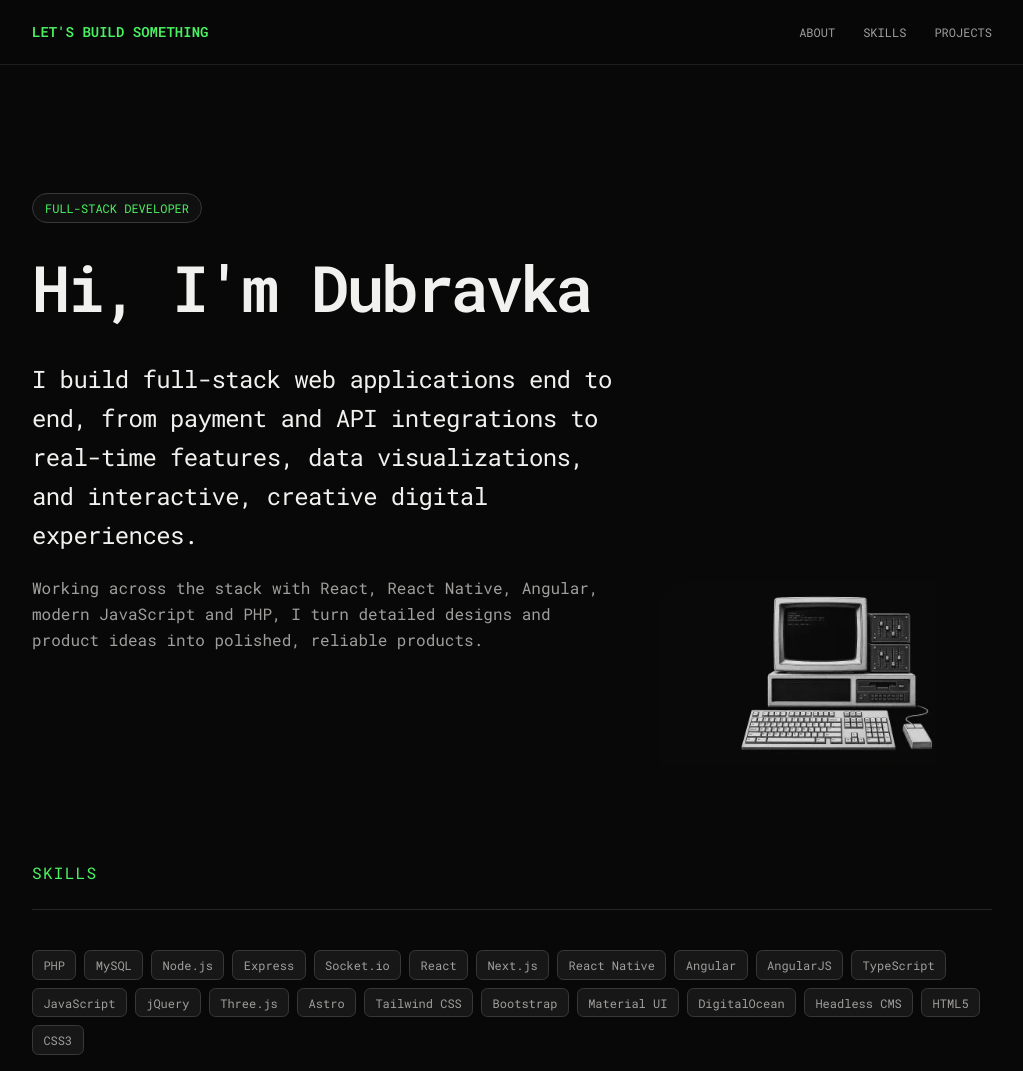
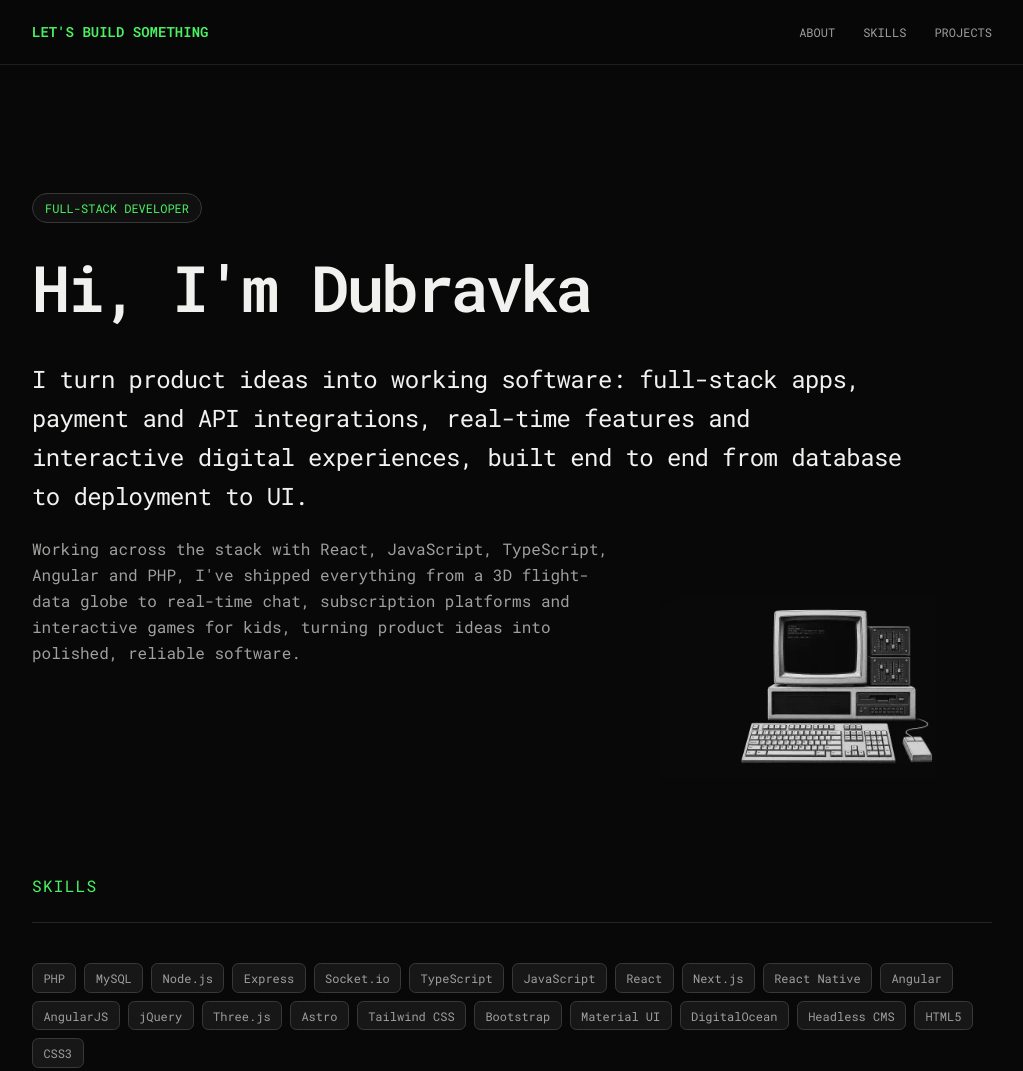
Before and after one commit to duda1304/portfolio, an Astro site: page / in a window 1280 px wide. Shown: the top 1071 px of the page, without its empty margins (128-1151 px from the left). Built offline with nearby package versions, Linux system fonts and the light colour scheme; Astro itself is replaced by a stand-in of ours.

Commit message:
text edits

```diff
--- a/src/components/MediaCarousel.astro
+++ b/src/components/MediaCarousel.astro
@@ -14,11 +14,11 @@ const base = import.meta.env.BASE_URL.replace(/\/$/, "");
 <div class="carousel" data-carousel tabindex="0" role="region" aria-label={`${label} media gallery`}>
   <div class="overflow-hidden rounded-md border border-line bg-surface">
     {media.map((item, index) => (
-      <figure data-slide hidden={index !== 0} class="aspect-4/3 w-full">
+      <figure data-slide hidden={index !== 0} class="w-full">
         {item.type === "image" ? (
-          <img src={`${base}${item.src}`} alt={item.alt} loading="lazy" decoding="async" class="h-full w-full object-contain" />
+          <img src={`${base}${item.src}`} alt={item.alt} loading="lazy" decoding="async" class="block h-auto w-full" />
         ) : (
-          <video src={`${base}${item.src}`} aria-label={item.alt} controls preload="none" playsinline class="h-full w-full object-contain"></video>
+          <video src={`${base}${item.src}`} aria-label={item.alt} controls preload="metadata" playsinline class="block h-auto w-full"></video>
         )}
       </figure>
     ))}
--- a/src/data/portfolio.ts
+++ b/src/data/portfolio.ts
@@ -18,9 +18,10 @@ export type Project = {
 export const skills = [
   "PHP", "MySQL",
   "Node.js", "Express", "Socket.io",
+  "TypeScript", "JavaScript",
   "React", "Next.js", "React Native",
   "Angular", "AngularJS",
-  "TypeScript", "JavaScript", "jQuery",
+  "jQuery",
   "Three.js", "Astro",
   "Tailwind CSS", "Bootstrap", "Material UI",
   "DigitalOcean", "Headless CMS",
--- a/src/pages/index.astro
+++ b/src/pages/index.astro
@@ -46,11 +46,11 @@ const baseUrl = import.meta.env.BASE_URL.endsWith("/") ? import.meta.env.BASE_UR
       </div>
       <div class="hero-copy mt-8">
         <h1 class="text-[clamp(2.2rem,7vw,4rem)] font-semibold leading-[1.02] tracking-[-0.055em] text-ink">Hi, I'm Dubravka</h1>
-        <p class="mt-10 max-w-[590px] text-lg leading-relaxed tracking-tight text-ink sm:text-2xl sm:leading-relaxed">
-          I build full-stack web applications end to end, from payment and API integrations to real-time features, data visualizations, and interactive, creative digital experiences.
+        <p class="mt-10 max-w-[880px] text-lg leading-relaxed tracking-tight text-ink sm:text-2xl sm:leading-relaxed">
+          I turn product ideas into working software: full-stack apps, payment and API integrations, real-time features and interactive digital experiences, built end to end from database to deployment to UI.
         </p>
         <p class="mt-5 max-w-[590px] text-sm leading-relaxed text-ink-muted sm:text-base">
-          Working across the stack with React, React Native, Angular, modern JavaScript and PHP, I turn detailed designs and product ideas into polished, reliable products.
+          Working across the stack with React, JavaScript, TypeScript, Angular and PHP, I've shipped everything from a 3D flight-data globe to real-time chat, subscription platforms and interactive games for kids, turning product ideas into polished, reliable software.
         </p>
       </div>
     </section>
```
